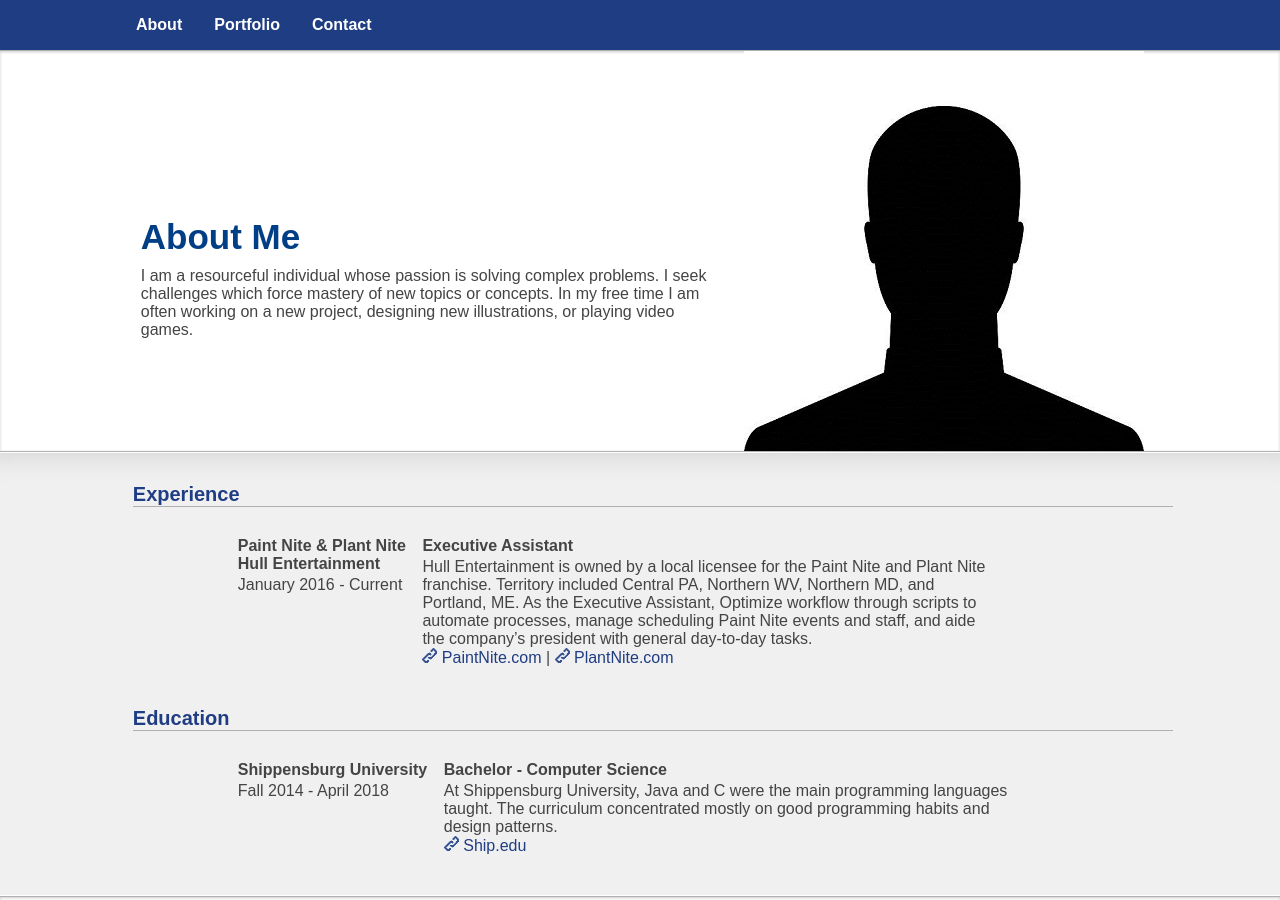
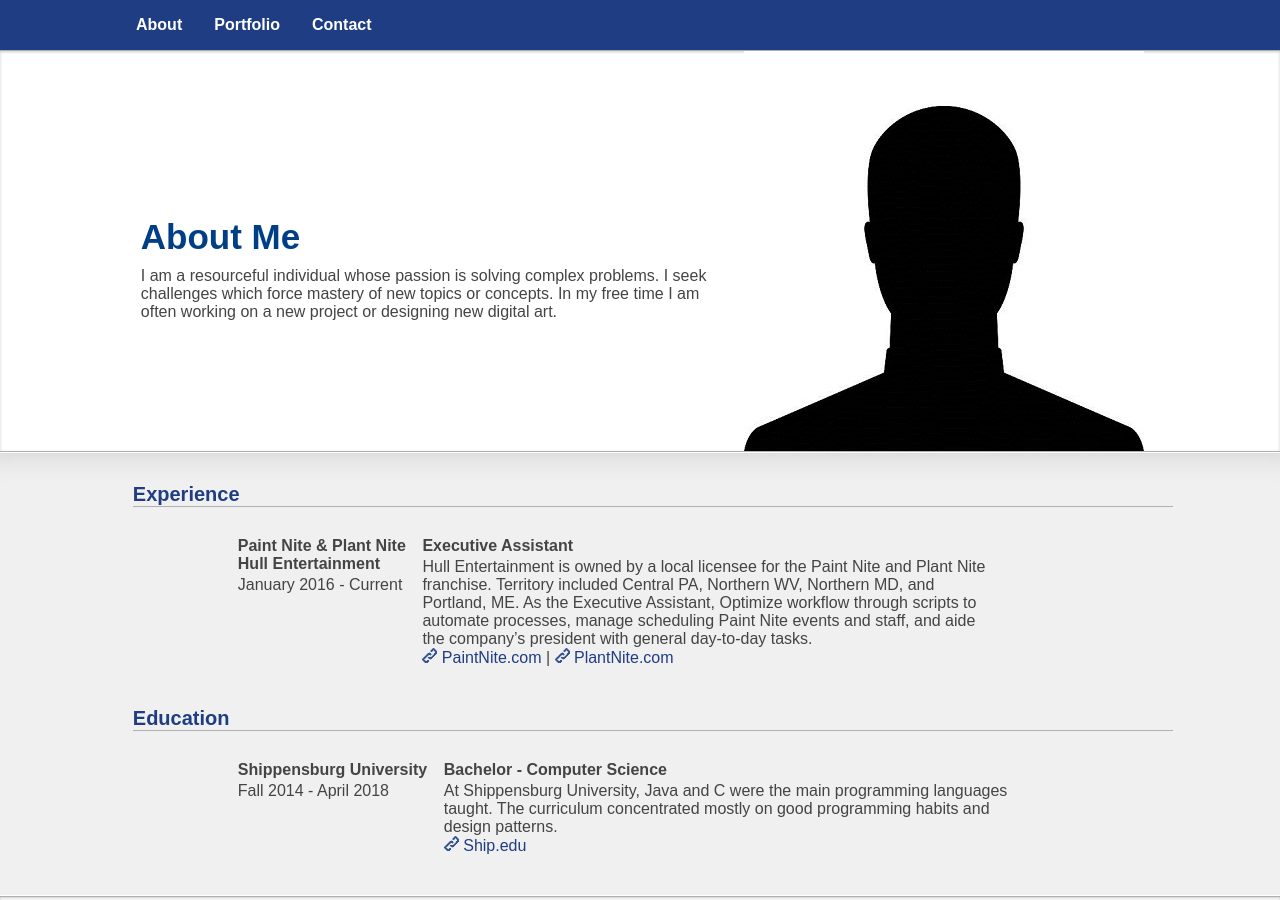
Before and after one commit to schlesigerjess/JessicaSchlesiger.github.io, a Jekyll site: the page built from index.html, in a window 1280 px wide and 900 px high. Built offline with Jekyll 4.4.1, drawn with Linux system fonts in a browser that asks for light colours; nearby versions of some CDN libraries.

Commit message:
Updating paragraph

```diff
--- a/_includes/index/about.html
+++ b/_includes/index/about.html
@@ -3,8 +3,8 @@
 	<div class="About-text">
     <h1>About Me</h1>
           I am a resourceful individual whose passion is solving complex problems. I seek challenges which
-		  force mastery of new topics or concepts. In my free time I am often working on a new project,
-		   designing new illustrations, or playing video games.</div>
+		  force mastery of new topics or concepts. In my free time I am often working on a new project or
+		   designing new digital art.</div>
       <div class="About-img"><img src="{{ site.github.url }}/assets/img/avatar.jpg"/></div>
   </div>
 </div>
```
